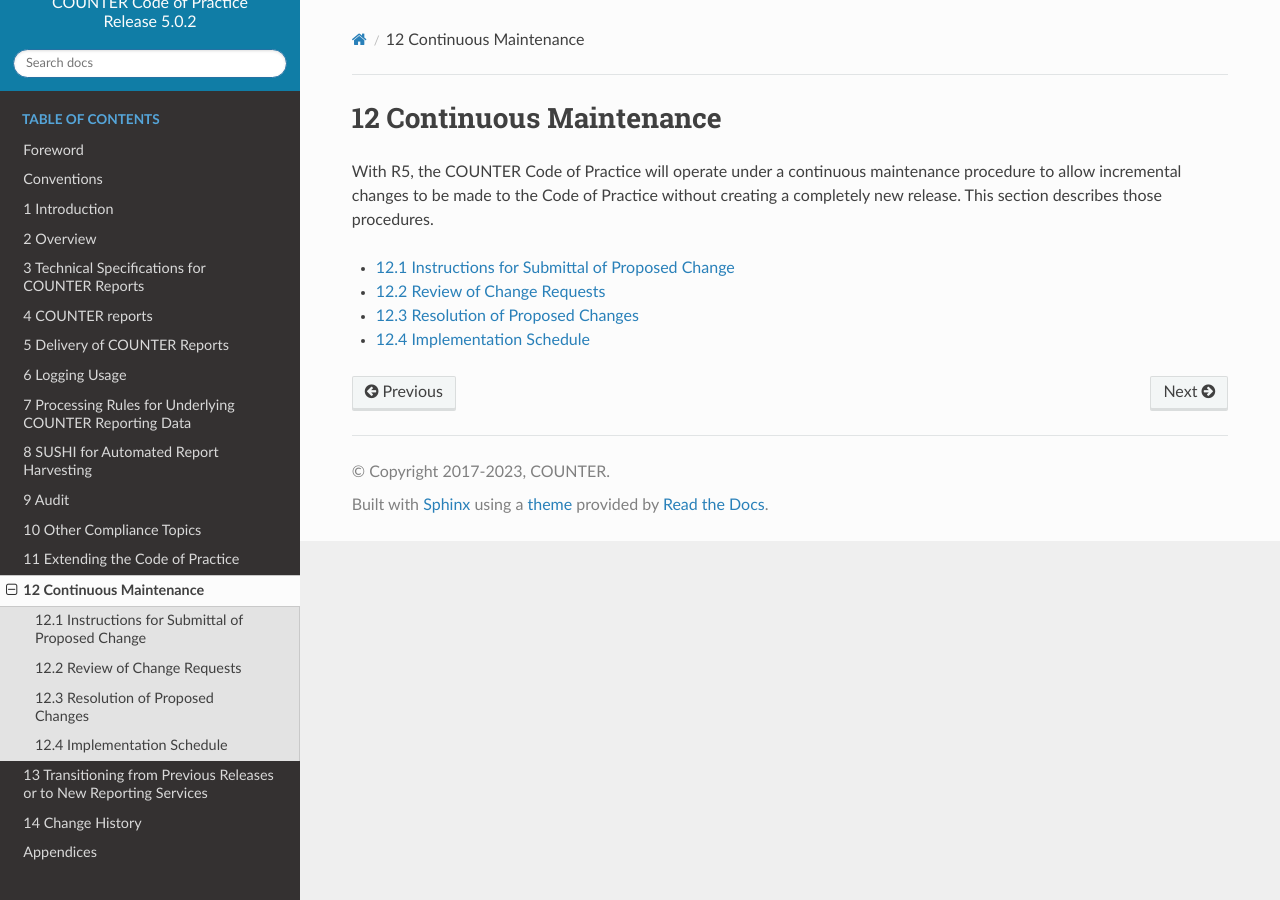
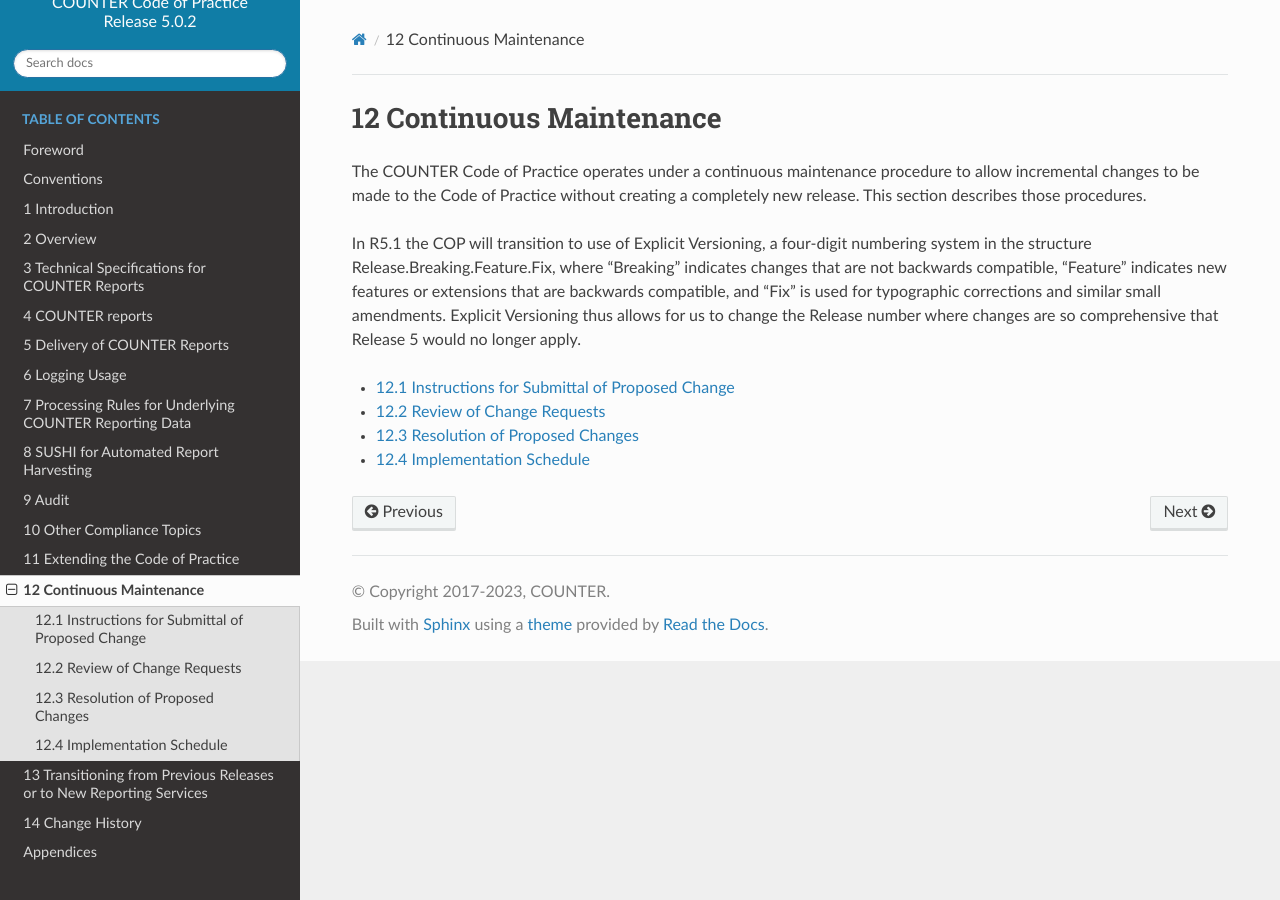
Before and after one commit to Project-Counter/cop5, a Sphinx documentation site: the page built from source/12-maintenance/index.rst, in a window 1280 px wide. Built offline with Sphinx 7.4.7 and the Read the Docs theme 2.0.0, drawn with Linux system fonts in a browser that asks for light colours.

Commit message:
Versioning: use of explicit versioning Fixes #131

```diff
--- a/source/01-introduction/01-general-information.rst
+++ b/source/01-introduction/01-general-information.rst
@@ -46,7 +46,7 @@ Versions
 
 The COUNTER Code of Practice will be extended and upgraded as necessary based on input from the communities it serves. Each new version will be made available as a numbered release on the COUNTER website; users will be alerted to its availability. R5 of the Code of Practice replaces Release 4 (R4) of the Code of Practice. The deadline date for implementation of this Release is 01-Jan-2019. After this date, only those content providers compliant with R5 will be deemed compliant with the Code of Practice.
 
-COUNTER R5 introduces a continuous maintenance process (see :numref:`maintenance` below) that will allow the Code of Practice to evolve over time minimizing the need for major version changes.
+COUNTER R5 introduced a continuous maintenance process (see :numref:`maintenance` below) that will allow the Code of Practice to evolve over time minimizing the need for major version changes. In Release 5.1 we adopted Explicit Versioning, , a four-digit numbering system in the structure Release.Breaking.Feature.Fix, where “Breaking” indicates changes that are not backwards compatible, “Feature” indicates new features or extensions that are backwards compatible, and “Fix” is used for typographic corrections and similar small amendments.
 
 
 Auditing and COUNTER Compliance
--- a/source/12-maintenance/index.rst
+++ b/source/12-maintenance/index.rst
@@ -7,7 +7,9 @@
 Continuous Maintenance
 ======================
 
-With R5, the COUNTER Code of Practice will operate under a continuous maintenance procedure to allow incremental changes to be made to the Code of Practice without creating a completely new release. This section describes those procedures.
+The COUNTER Code of Practice operates under a continuous maintenance procedure to allow incremental changes to be made to the Code of Practice without creating a completely new release. This section describes those procedures.
+
+In R5.1 the COP will transition to use of Explicit Versioning, a four-digit numbering system in the structure Release.Breaking.Feature.Fix, where “Breaking” indicates changes that are not backwards compatible, “Feature” indicates new features or extensions that are backwards compatible, and “Fix” is used for typographic corrections and similar small amendments. Explicit Versioning thus allows for us to change the Release number where changes are so comprehensive that Release 5 would no longer apply.
 
 .. toctree::
    :maxdepth: 1
```
